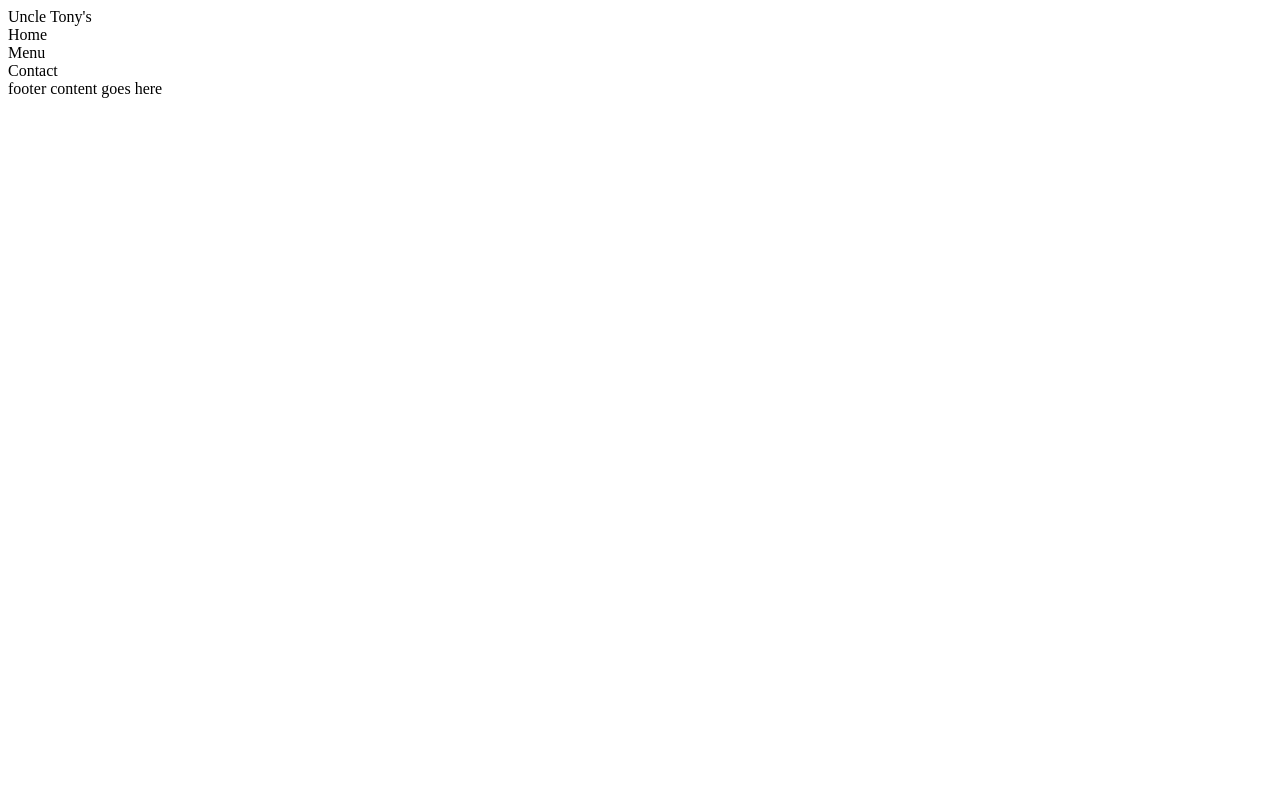
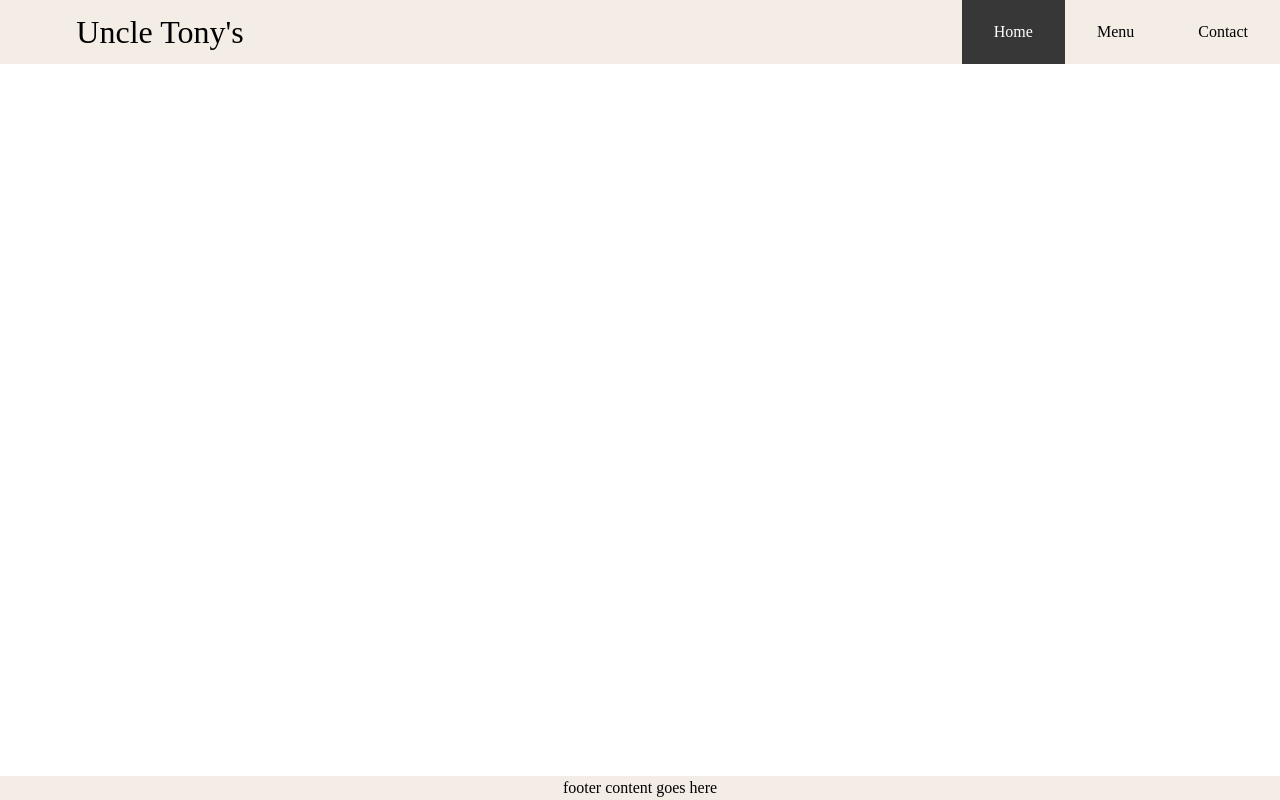
Before and after one commit to CoreyAI/restaurant-page, a website built with webpack: page dist/index.html in a window 1280 px wide. Built offline with nearby package versions, Linux system fonts and the light colour scheme.

Commit message:
Updated page layout and coloring scheme

```diff
--- a/src/style.css
+++ b/src/style.css
@@ -1,3 +1,65 @@
-h1 {
-  color: green;
+:root {
+  --background-color: rgb(230, 224, 212);
+  --accent-color: rgb(244,	237,	230);
+  --hover-color: rgb(230, 224, 212);
+  --active-link-color: rgb(55,	55,	55);
 }
+
+#container {
+  position: fixed;
+  top: 0px;
+  left: 0px;
+  width: 100vw;
+  height: 100vh;
+  display: grid;
+  grid-template-rows: 4rem 1fr 1.5rem;
+  grid-template-areas:
+    "nav"
+    "body"
+    "footer";
+}
+
+nav {
+  background-color: var(--accent-color);
+  grid-area: nav;
+  display: grid;
+  grid-template-columns: 1fr 3fr;
+}
+
+.restaurant-name {
+  display: flex;
+  justify-content: center;
+  align-items: center;
+  font-size: 2rem;
+}
+
+.header-links {
+  display: flex;
+  justify-content: end;
+  align-items: center;
+}
+
+.header-links > * {
+  display: flex;
+  align-items: center;
+  height: 100%;
+  padding: 0rem 2rem;
+}
+
+.header-links > #active {
+  background-color: var(--active-link-color);
+  color: white;
+}
+
+.link:hover {
+  background-color: var(--hover-color);
+  /* color: white; */
+}
+
+footer {
+  background-color: var(--accent-color);
+  grid-area: footer;
+  display: flex;
+  justify-content: center;
+  align-items: center;
+}
```
